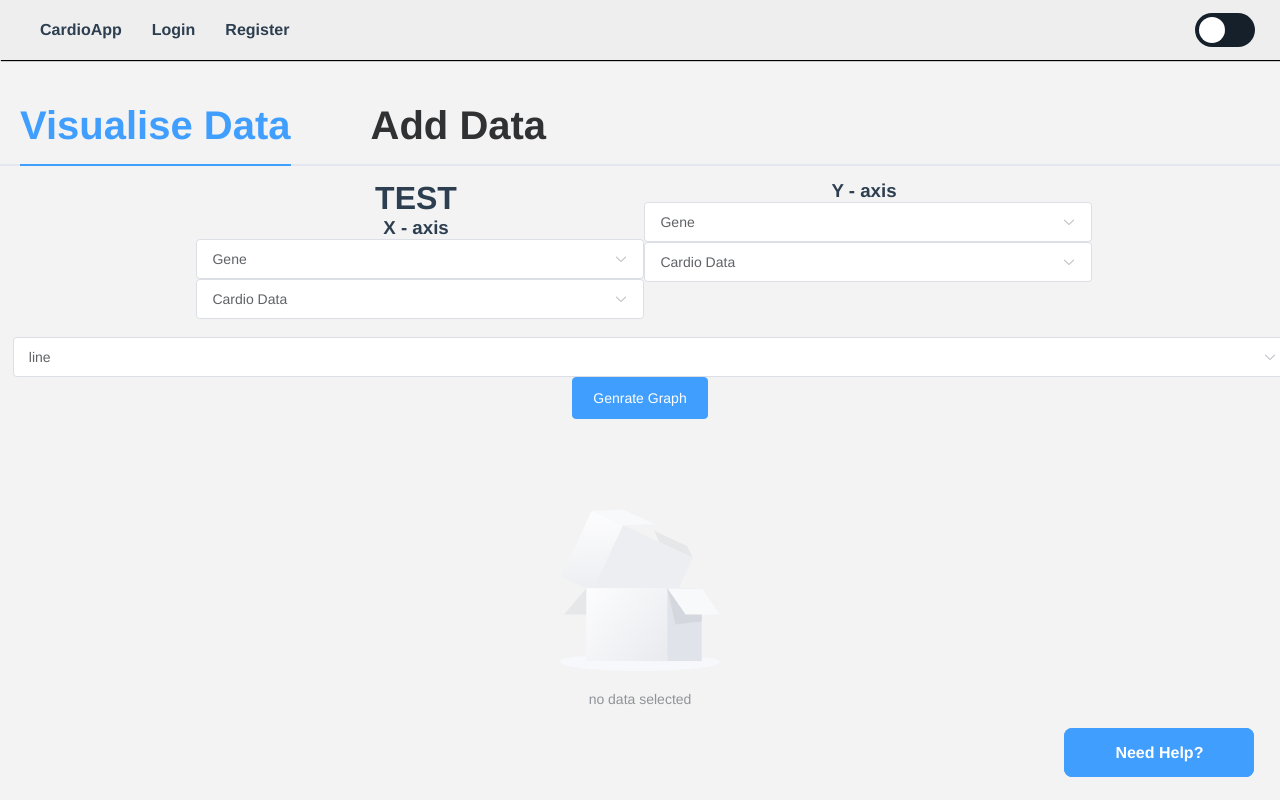
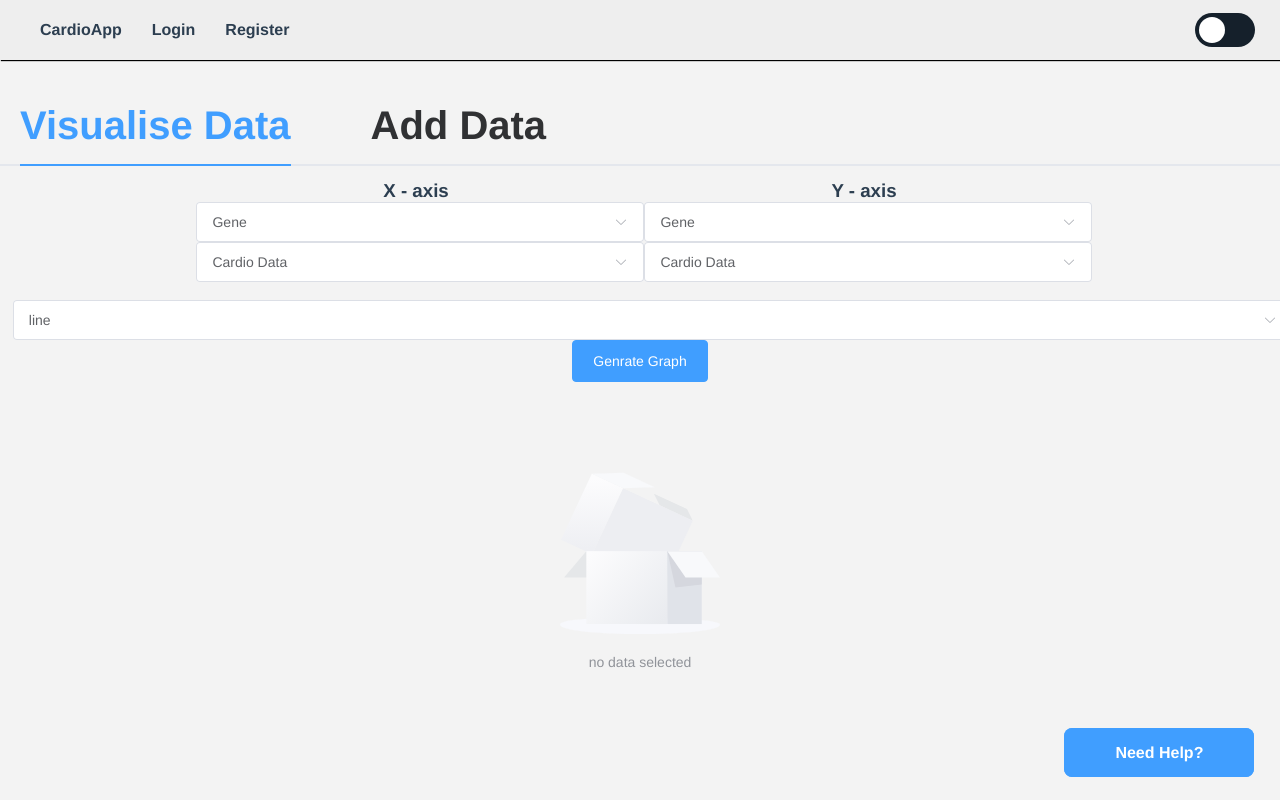
Before and after one commit to d-McGill/CardioApp, a Vue app: page /dashboard in a window 1280 px wide. Built offline with nearby package versions, Linux system fonts and the light colour scheme; no server answers; what vue3-apexcharts would draw is missing.

Commit message:
deploy test

```diff
--- a/src/components/Charts.vue
+++ b/src/components/Charts.vue
@@ -1,7 +1,6 @@
 <template>
 <el-row style="padding:0 15%;" >
   <el-col :span="12" >
-  <h1>TEST </h1>
     <h3>X - axis</h3>
   <!--    X DROP DOWN   -->
     <el-select v-model="dataTerm.x" class="m-2" placeholder="Select" size="large">
```
